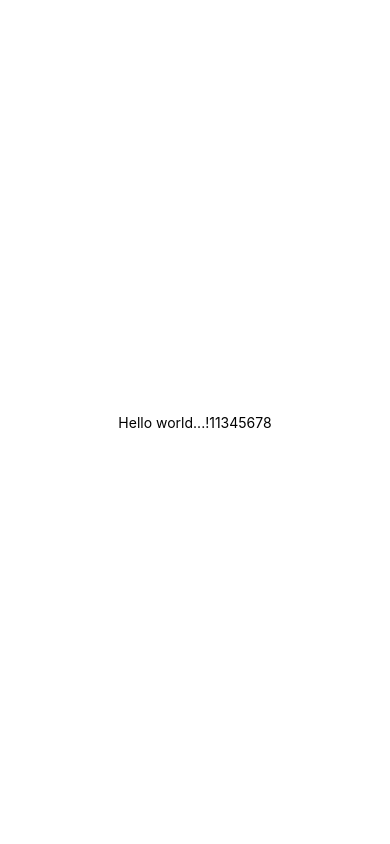
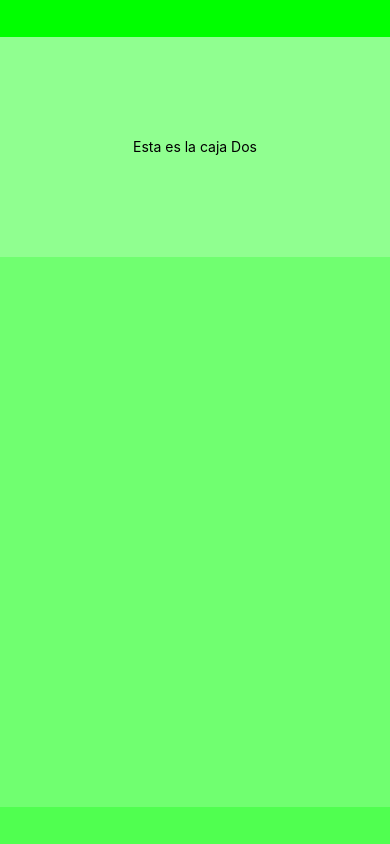
Before and after one commit to dvelezroman/my-new_project, a React Native app: screen / in a window 390 px wide. Built offline with nearby package versions, Linux system fonts and the light colour scheme.

Commit message:
3er commit

```diff
--- a/App.js
+++ b/App.js
@@ -2,13 +2,15 @@ import React from 'react';
 import { StyleSheet, Text, View } from 'react-native';
 
 export default class App extends React.Component {
-  state = {
-    numero: "11345678",
-  }
   render() {
     return (
       <View style={styles.container}>
-        <Text>Hello world...!{this.state.numero}</Text>
+        <View style={styles.cajaUno}/>
+        <View style={styles.cajaDos}>
+          <Text>Esta es la caja Dos</Text>
+        </View>
+        <View style={styles.cajaTres}/>
+        <View style={styles.cajaCuatro}/>
       </View>
     );
   }
@@ -18,7 +20,23 @@ const styles = StyleSheet.create({
   container: {
     flex: 1,
     backgroundColor: '#fff',
+  },
+  cajaUno: {
+    flex: 1,
+    backgroundColor: '#00ff00',
+  },
+  cajaDos: {
+    flex: 6,
+    backgroundColor: '#90ff90',
     alignItems: 'center',
     justifyContent: 'center',
   },
+  cajaTres: {
+    flex: 15,
+    backgroundColor: '#70ff70',
+  },
+  cajaCuatro: {
+    flex: 1,
+    backgroundColor: '#50ff50',
+  }
 });
```
